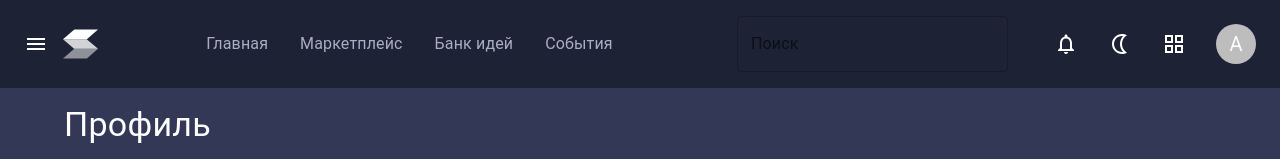
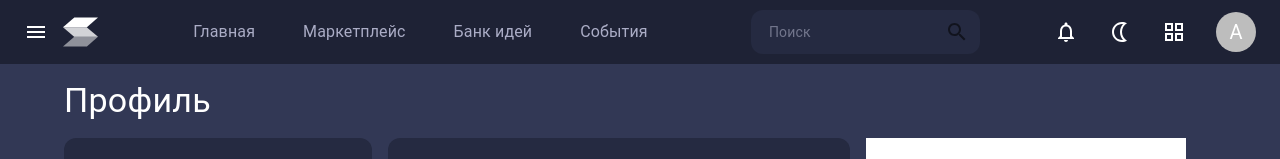
Before and after one commit to fox1206/MoreTech, a Next.js app in the folder frontend/: page /event in a window 1280 px wide. Shown: the top 159 px of the page. Built offline with nearby package versions, Linux system fonts and the light colour scheme.

Commit message:
fix: update stule for header

```diff
--- a/frontend/layouts/Header.jsx
+++ b/frontend/layouts/Header.jsx
@@ -9,7 +9,8 @@ import NotificationsNoneIcon from '@mui/icons-material/NotificationsNone';
 import NightlightOutlinedIcon from '@mui/icons-material/NightlightOutlined';
 import GridViewOutlinedIcon from '@mui/icons-material/GridViewOutlined';
 import Avatar from '@mui/material/Avatar';
-
+import {InputBase, IconButton} from '@mui/material';
+import SearchIcon from '@mui/icons-material/Search';
 // массив с хранением названия и ссылки на страницу
 const menuItems = [
     {nameLink: "Главная", path: '/'},
@@ -24,7 +25,7 @@ const Header = ({children}) => {
 
         <AppBar position='static'
         sx={{display: 'flex', justifyContent: 'space-between', backgroundColor: '#1E2235'}}>
-          <Container className='header' maxWidth='xl' sx={{display: 'flex', justifyContent: 'space-between'}}>
+          <Container maxWidth='xl' sx={{display: 'flex', justifyContent: 'space-between'}}>
             <Box sx={{
               display: 'flex',
               alignItems: 'center',
@@ -34,10 +35,10 @@ const Header = ({children}) => {
               <img src='../assets/image/svg/logo.svg' alt='logo'/>
             </Box>
 
-            <Toolbar className='header__panel' disableGutters>
-              <List className='header__list' sx={{display: 'flex'}}>
+            <Toolbar disableGutters>
+              <List sx={{display: 'flex', columnGap: 2}}>
                 {menuItems.map((list) => {
-                  return <Link href={list.path}><ListItem className='header__list_item'
+                  return <Link href={list.path}><ListItem
                             sx={{whiteSpace: 'nowrap', fontSize: '18px', fontWeight: 600, color: '#ABADC6'}}
                             button
                             key={list.nameLink}
@@ -57,10 +58,30 @@ const Header = ({children}) => {
               noValidate
               autoComplete="off"
               >
-                <TextField id="outlined-search" label="Поиск" type="search" />
-                <NotificationsNoneIcon />
-                <NightlightOutlinedIcon />
-                <GridViewOutlinedIcon />
+                <Box sx={{display: 'flex'}}>
+                  <InputBase
+                    sx={{ ml: 1, flex: 1, backgroundColor: '#252A41',
+                          borderRadius: '12px',
+                          padding: '1px 18px',
+                          color: '#DCDEF3',
+                          fontSize: '14px'
+                      }}
+                    placeholder="Поиск"
+                    inputProps={{ 'aria-label': 'поиск' }}
+                  />
+                  <IconButton type="button" sx={{
+                      p: '10px',
+                      position: 'relative',
+                      left: '-45px'
+                    }} aria-label="search">
+                    <SearchIcon />
+                  </IconButton>
+                </Box>
+                {/* <TextField id="outlined-search" label="Поиск" type="search" /> */}
+
+                <NotificationsNoneIcon sx={{cursor: 'pointer'}}/>
+                <NightlightOutlinedIcon sx={{cursor: 'pointer'}}/>
+                <GridViewOutlinedIcon sx={{cursor: 'pointer'}}/>
                 <Avatar><Link href="/1">A</Link></Avatar>
               </Box>
           </Container>
--- a/frontend/styles/globals.css
+++ b/frontend/styles/globals.css
@@ -24,3 +24,21 @@ a {
     background: black;
   }
 }
+
+/* Переопределение стилей header (start) */
+.MuiListItem-gutters:hover{
+  background-color: #424867;
+  border-radius: 12px;
+}
+.MuiListItem-gutters:focus{
+  background-color: #424867;
+  border-radius: 12px;
+  color: #FFFFFF;
+}
+.MuiListItem-padding{
+  padding: 5px 12px;
+}
+.MuiSvgIcon-root{
+  fill: #ABADC6;
+}
+/* Переопределение стилей header (end) */
```
